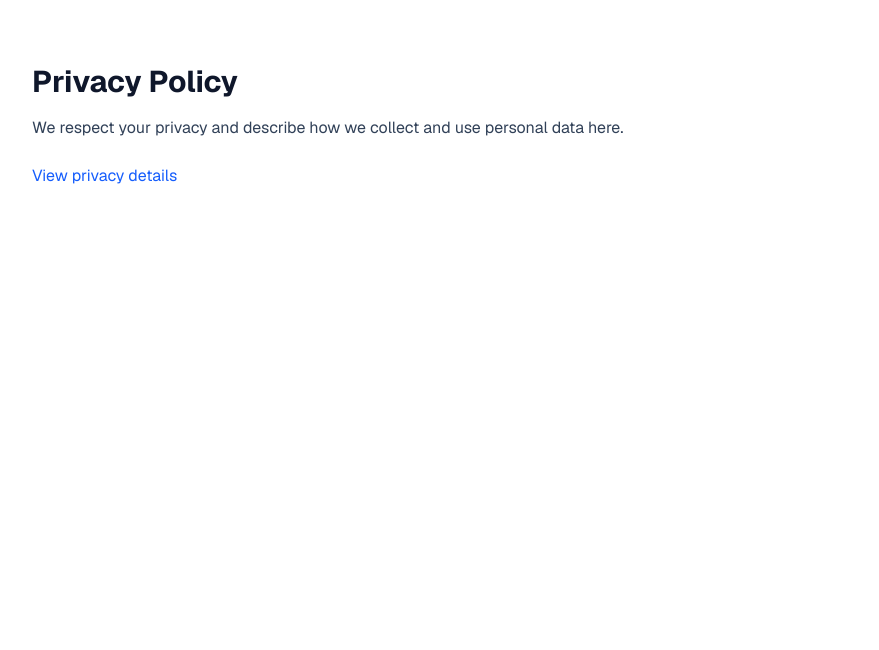
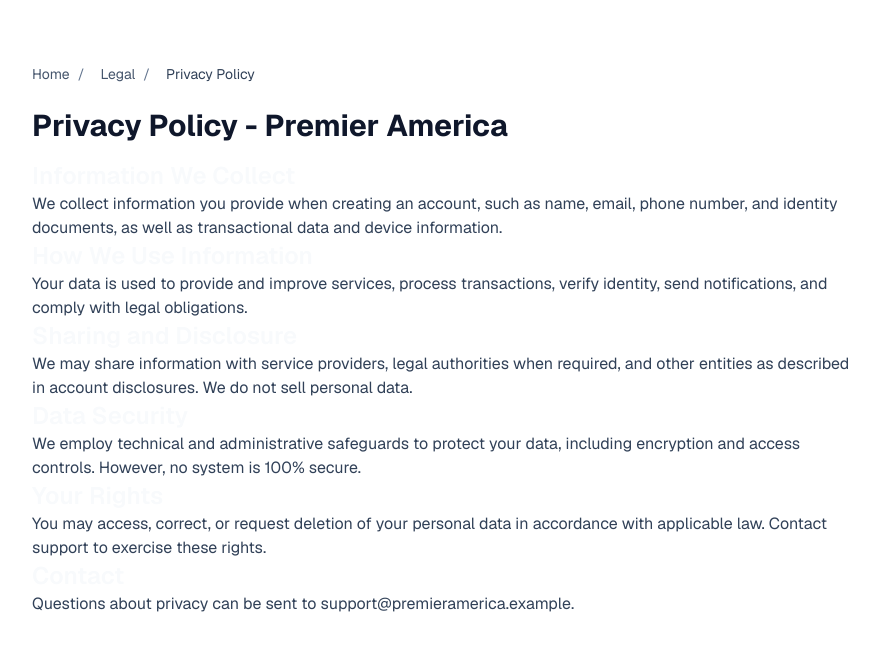
Before and after one commit to Crypticdevs0/v0-mobile-banking-mvp, a Next.js app: page /privacy in a window 1280 px wide. Shown: the top 650 px of the page, without its empty margins (192-1071 px from the left). Built offline with nearby package versions, Linux system fonts and the light colour scheme; no server answers.

Commit message:
Add SEO and breadcrumbs to Privacy page
cgen-db8f3e5818e242e1ac3ba96069d9a9e2

```diff
--- a/app/privacy/page.tsx
+++ b/app/privacy/page.tsx
@@ -1,14 +1,43 @@
 import Link from "next/link"
+import SEO from '@/components/seo'
+import Breadcrumbs from '@/components/breadcrumbs'
 
 export default function PrivacyPage() {
+  const title = 'Privacy Policy - Premier America'
+  const description = 'How Premier America collects, uses, and protects your personal information.'
+  const url = (process.env.NEXT_PUBLIC_APP_URL || process.env.NEXT_PUBLIC_VERCEL_URL || 'http://localhost:3000') + '/privacy'
+
   return (
     <div className="min-h-screen bg-white py-16">
+      <SEO title={title} description={description} url={url} />
       <div className="max-w-4xl mx-auto px-4 sm:px-6 lg:px-8">
-        <h1 className="text-3xl font-bold text-slate-900 mb-4">Privacy Policy</h1>
-        <p className="text-slate-700 mb-6">We respect your privacy and describe how we collect and use personal data here.</p>
-        <Link href="/privacy" className="text-blue-600 hover:underline">
-          View privacy details
-        </Link>
+        <Breadcrumbs items={[{ label: 'Home', href: '/' }, { label: 'Legal', href: '/terms' }, { label: 'Privacy Policy' }]} />
+        <h1 className="text-3xl font-bold text-slate-900 mb-4">{title}</h1>
+
+        <section className="prose max-w-none text-slate-700">
+          <h2>Information We Collect</h2>
+          <p>We collect information you provide when creating an account, such as name, email, phone number,
+          and identity documents, as well as transactional data and device information.</p>
+
+          <h2>How We Use Information</h2>
+          <p>Your data is used to provide and improve services, process transactions, verify identity, send
+          notifications, and comply with legal obligations.</p>
+
+          <h2>Sharing and Disclosure</h2>
+          <p>We may share information with service providers, legal authorities when required, and other entities
+          as described in account disclosures. We do not sell personal data.</p>
+
+          <h2>Data Security</h2>
+          <p>We employ technical and administrative safeguards to protect your data, including encryption and
+          access controls. However, no system is 100% secure.</p>
+
+          <h2>Your Rights</h2>
+          <p>You may access, correct, or request deletion of your personal data in accordance with applicable law.
+          Contact support to exercise these rights.</p>
+
+          <h2>Contact</h2>
+          <p>Questions about privacy can be sent to support@premieramerica.example.</p>
+        </section>
       </div>
     </div>
   )
```
